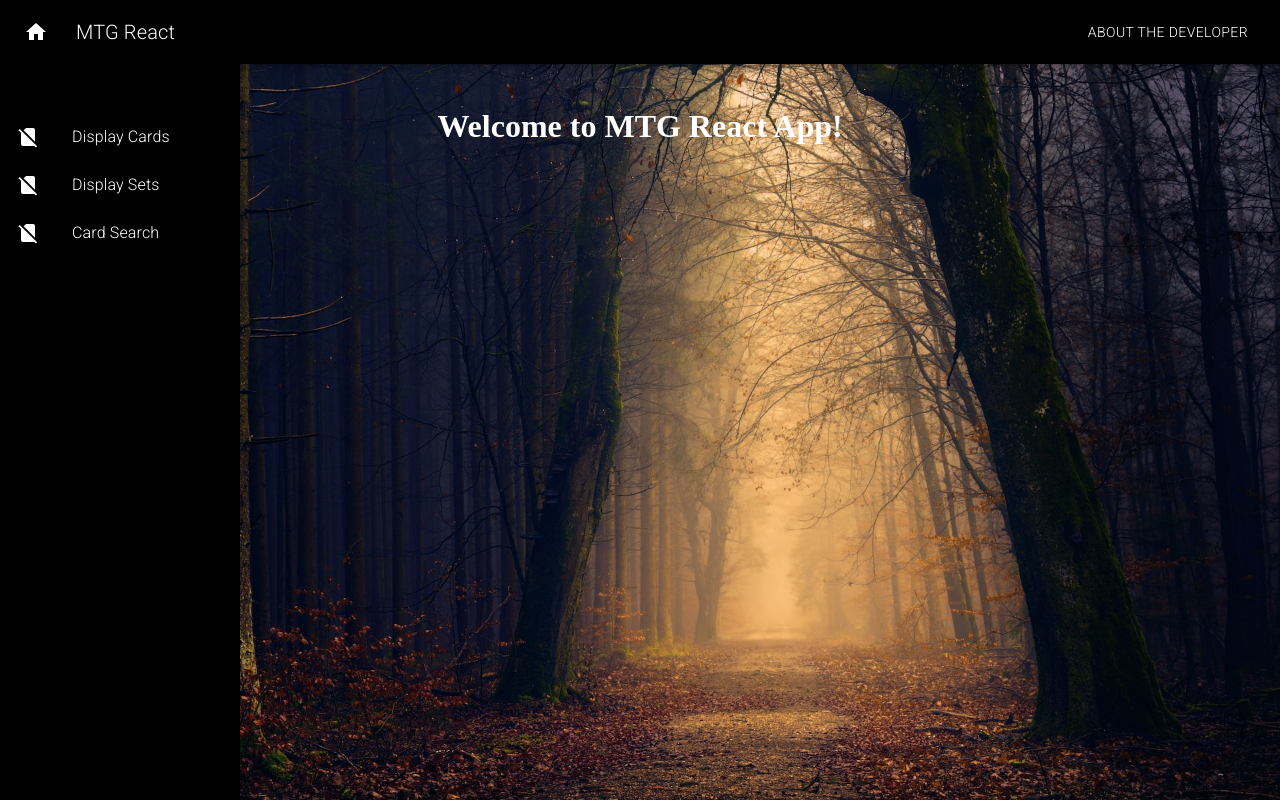
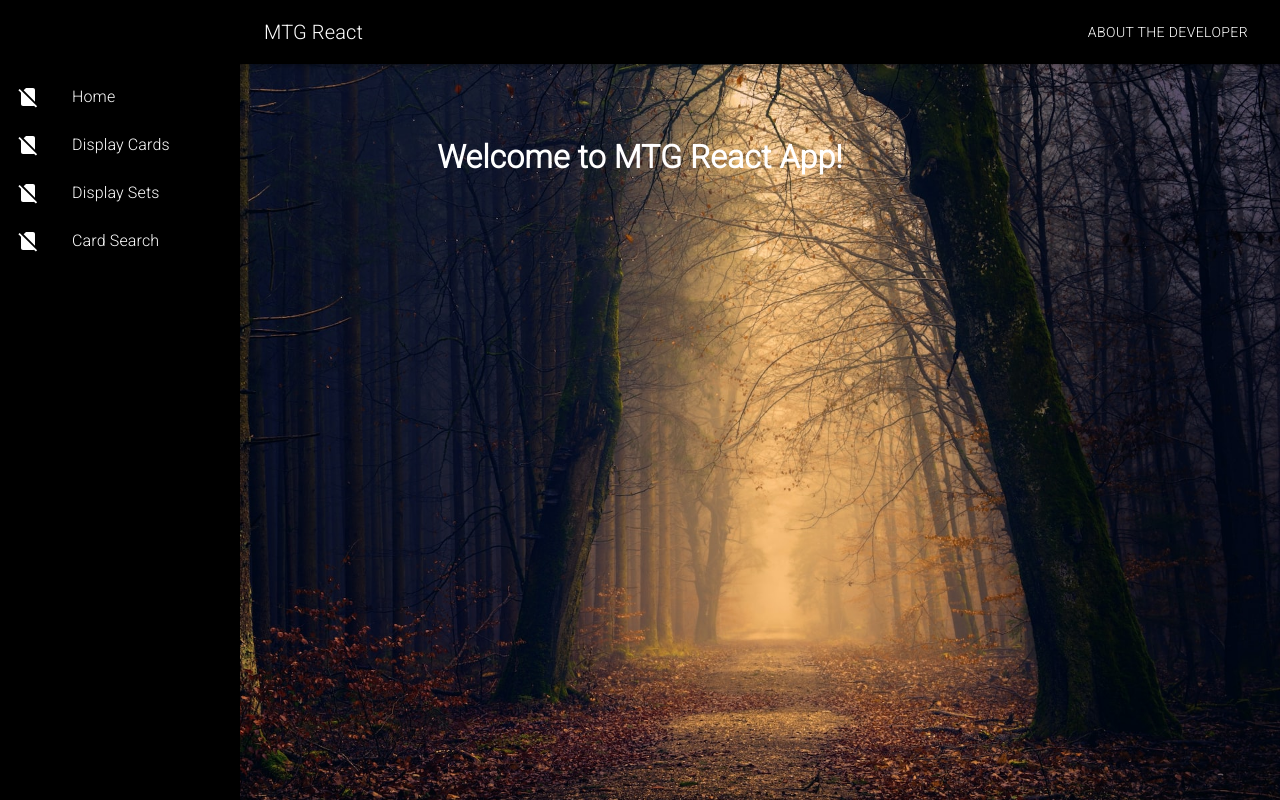
Before and after one commit to kotynskm/mtg-react, a React (Vite) app: page / in a window 1280 px wide. Built offline with nearby package versions, Linux system fonts and the light colour scheme.

Commit message:
Replaced perm drawer with responsive drawer

```diff
--- a/src/App.jsx
+++ b/src/App.jsx
@@ -1,11 +1,10 @@
 import { createRoot } from "react-dom/client";
-import { Link, BrowserRouter, Routes, Route } from "react-router-dom";
+import { BrowserRouter, Routes, Route } from "react-router-dom";
 import { QueryClient, QueryClientProvider } from "@tanstack/react-query";
 import "@fontsource/roboto/300.css";
 import Home from "./Home";
 import Details from "./Details";
-import Header from "./Header";
-import Drawer from "./Drawer";
+import ResDrawer from "./ResDrawer";
 import CardPage from "./CardPage";
 import { Container } from "@mui/system";
 
@@ -22,9 +21,8 @@
 const App = () => {
   return (
     <div>
-      <Header />
-      <Container>
-        <Drawer />
+      <ResDrawer />
+      <Container maxWidth="md">
         <BrowserRouter>
           <QueryClientProvider client={queryClient}>
             <Routes>
--- a/src/Card.jsx
+++ b/src/Card.jsx
@@ -7,7 +7,7 @@
     url = "./assets/Magic_the_gathering-card_back.jpg";
   }
   return (
-    <Grid item md={3}>
+    <Grid item md={4}>
       <Link to={`cards/${id}`} className="card">
         <div className="card-info">
           <div class="item">
--- a/src/CardPage.jsx
+++ b/src/CardPage.jsx
@@ -23,8 +23,9 @@
   };
 
   return (
+    <>
+      <h1>This is the cards page</h1>
       <div className="container">
-      <h1>This is the cards page</h1>
         <div className="card-results">
           <Grid container>
             {cards.map((card) => {
@@ -41,6 +42,7 @@
           </Grid>
         </div>
       </div>
+    </>
   );
 };
 
--- a/src/Home.jsx
+++ b/src/Home.jsx
@@ -1,5 +1,5 @@
 import * as React from "react";
-import { useEffect, useState } from "react";
+import { useState } from "react";
 
 const Home = () => {
   // set state for cards array
--- /dev/null
+++ b/src/ResDrawer.jsx
@@ -0,0 +1,160 @@
+import * as React from "react";
+import AppBar from "@mui/material/AppBar";
+import Box from "@mui/material/Box";
+import CssBaseline from "@mui/material/CssBaseline";
+import Divider from "@mui/material/Divider";
+import Drawer from "@mui/material/Drawer";
+import IconButton from "@mui/material/IconButton";
+import List from "@mui/material/List";
+import ListItemButton from "@mui/material/ListItemButton";
+import ListItemIcon from "@mui/material/ListItemIcon";
+import ListItemText from "@mui/material/ListItemText";
+import MenuIcon from "@mui/icons-material/Menu";
+import Toolbar from "@mui/material/Toolbar";
+import Typography from "@mui/material/Typography";
+import SignalCellularNoSimIcon from "@mui/icons-material/SignalCellularNoSim";
+import { Button } from "@mui/material";
+
+const drawerWidth = 240;
+
+function ResponsiveDrawer(props) {
+  const { window } = props;
+  const [mobileOpen, setMobileOpen] = React.useState(false);
+
+  const handleDrawerToggle = () => {
+    setMobileOpen(!mobileOpen);
+  };
+
+  const drawer = (
+    <div>
+      <Toolbar />
+      <Divider />
+      <List>
+        <ListItemButton href="/">
+          <ListItemIcon>
+            <SignalCellularNoSimIcon />
+          </ListItemIcon>
+          <ListItemText primary="Home" />
+        </ListItemButton>
+        <ListItemButton href="/cardpage">
+          <ListItemIcon>
+            <SignalCellularNoSimIcon />
+          </ListItemIcon>
+          <ListItemText primary="Display Cards" />
+        </ListItemButton>
+        <ListItemButton>
+          <ListItemIcon>
+            <SignalCellularNoSimIcon />
+          </ListItemIcon>
+          <ListItemText primary="Display Sets" />
+        </ListItemButton>
+        <ListItemButton>
+          <ListItemIcon>
+            <SignalCellularNoSimIcon />
+          </ListItemIcon>
+          <ListItemText primary="Card Search" />
+        </ListItemButton>
+      </List>
+      <Divider />
+    </div>
+  );
+
+  const container =
+    window !== undefined ? () => window().document.body : undefined;
+
+  return (
+    <Box sx={{ display: "flex" }}>
+      <CssBaseline />
+      <AppBar
+        position="fixed"
+        style={{ background: "#000000" }}
+        sx={{
+          width: { sm: `calc(100% - ${drawerWidth}px)` },
+          ml: { sm: `${drawerWidth}px` },
+        }}
+      >
+        <Toolbar>
+          <IconButton
+            color="inherit"
+            aria-label="open drawer"
+            edge="start"
+            onClick={handleDrawerToggle}
+            sx={{ mr: 2, display: { sm: "none" } }}
+          >
+            <MenuIcon />
+          </IconButton>
+          <Typography variant="h6" noWrap component="div" sx={{ flexGrow: 1 }}>
+            MTG React
+          </Typography>
+          <Button
+            color="inherit"
+            target="_blank"
+            href="https://kotynskm.github.io/portfolio-website/"
+          >
+            About The Developer
+          </Button>
+        </Toolbar>
+      </AppBar>
+      <Box
+        component="nav"
+        sx={{ width: { sm: drawerWidth }, flexShrink: { sm: 0 } }}
+        aria-label="mailbox folders"
+      >
+        {/* The implementation can be swapped with js to avoid SEO duplication of links. */}
+        <Drawer
+          container={container}
+          variant="temporary"
+          open={mobileOpen}
+          onClose={handleDrawerToggle}
+          ModalProps={{
+            keepMounted: true, // Better open performance on mobile.
+          }}
+          sx={{
+            display: { xs: "block", sm: "none" },
+            "& .MuiDrawer-paper": {
+              boxSizing: "border-box",
+              width: drawerWidth,
+            },
+          }}
+          PaperProps={{
+            sx: {
+              backgroundColor: "black",
+            },
+          }}
+        >
+          {drawer}
+        </Drawer>
+        <Drawer
+          variant="permanent"
+          sx={{
+            display: { xs: "none", sm: "block" },
+            "& .MuiDrawer-paper": {
+              boxSizing: "border-box",
+              width: drawerWidth,
+            },
+          }}
+          PaperProps={{
+            sx: {
+              backgroundColor: "black",
+            },
+          }}
+          open
+        >
+          {drawer}
+        </Drawer>
+      </Box>
+      <Box
+        component="main"
+        sx={{
+          flexGrow: 1,
+          p: 3,
+          width: { sm: `calc(100% - ${drawerWidth}px)` },
+        }}
+      >
+        <Toolbar />
+      </Box>
+    </Box>
+  );
+}
+
+export default ResponsiveDrawer;
--- a/src/style.css
+++ b/src/style.css
@@ -11,12 +11,3 @@
   align-items: center;
   justify-content: center;
 }
-
-.container,
-.loading-pane {
-  margin-top: 100px;
-}
-
-/* .appbar-width {
-  width: calc(100% - 240px);
-} */
```
Lines whose indentation alone changed are shown as unchanged.
